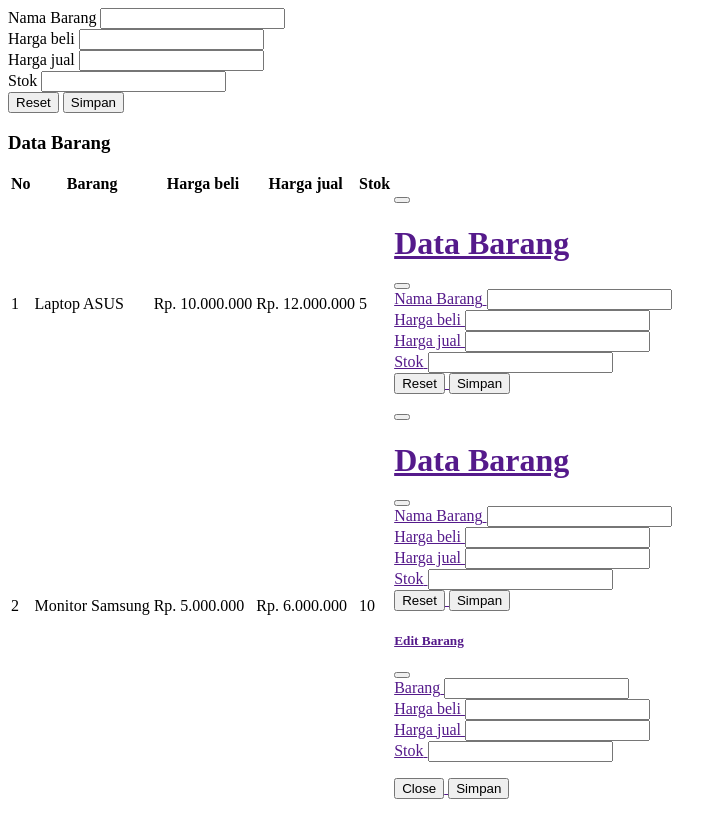
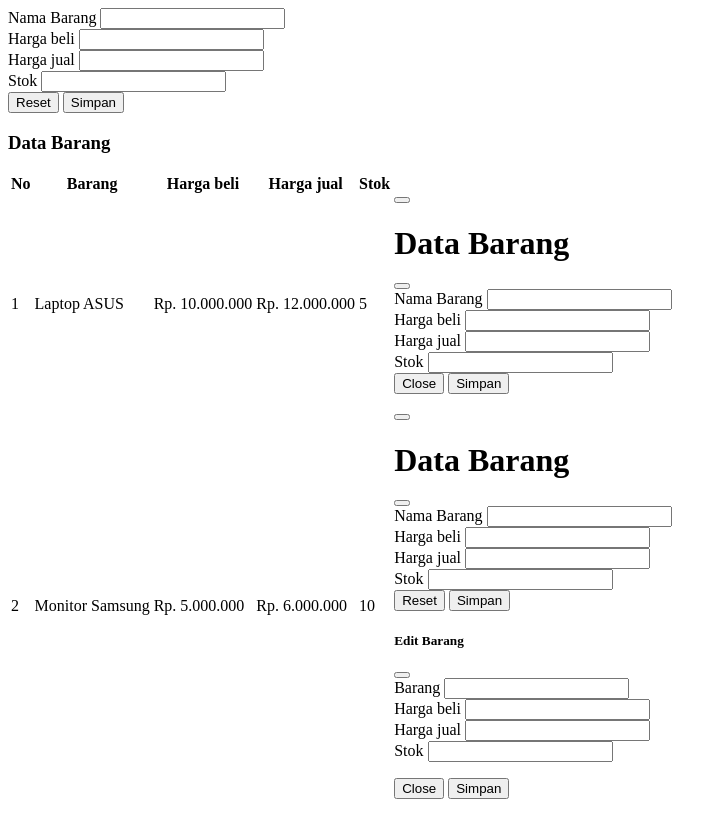
Before and after one commit to Rhmwd/app_sia, a PHP site: page /modul/barang/index.php in a window 1280 px wide. Shown: the whole page, without its empty margins (0-727 px from the left). Run offline with PHP 8.4, Linux system fonts and the light colour scheme.

Commit message:
Update index.php

```diff
--- a/modul/barang/index.php
+++ b/modul/barang/index.php
@@ -87,6 +87,7 @@
 <button type="button" class="btn btn-bi bi-pencil-square text-success" data-bs-toggle="modal" data-bs-target="#exampleModal"></button>
 <a href="" class="text-decoration-none">
  <i class="bi bi-trash text-danger"></i>
+      </a>
 <!-- Modal -->
 <div class="modal fade" id="exampleModal" tabindex="-1" aria-labelledby="exampleModalLabel" aria-hidden="true">
   <div class="modal-dialog">
@@ -119,9 +120,13 @@
           <input type="number" class="form-control" name="stok">
         </div>
       </div>
-      <div class="col text-end">
-        <button class="btn btn-secondary" type="reset">Reset</button>
-        <button class="btn btn-primary" type="submit">Simpan</button>
+      <div class="modal-footer">
+        <button type="button" class="btn btn-secondary" data-bs-dismiss="modal">Close</button>
+        <button type="button" class="btn btn-primary">Simpan</button>
+      </div>
+    </div>
+  </div>
+</div>
       </div>
     </form>
   </div>
@@ -137,6 +142,7 @@
 <button type="button" class="btn btn-bi bi-pencil-square text-success" data-bs-toggle="modal" data-bs-target="#exampleModal"></button>
 <a href="" class="text-decoration-none">
  <i class="bi bi-trash text-danger"></i>
+      </a>
 <!-- Modal -->
 <div class="modal fade" id="exampleModal" tabindex="-1" aria-labelledby="exampleModalLabel" aria-hidden="true">
   <div class="modal-dialog">
```
